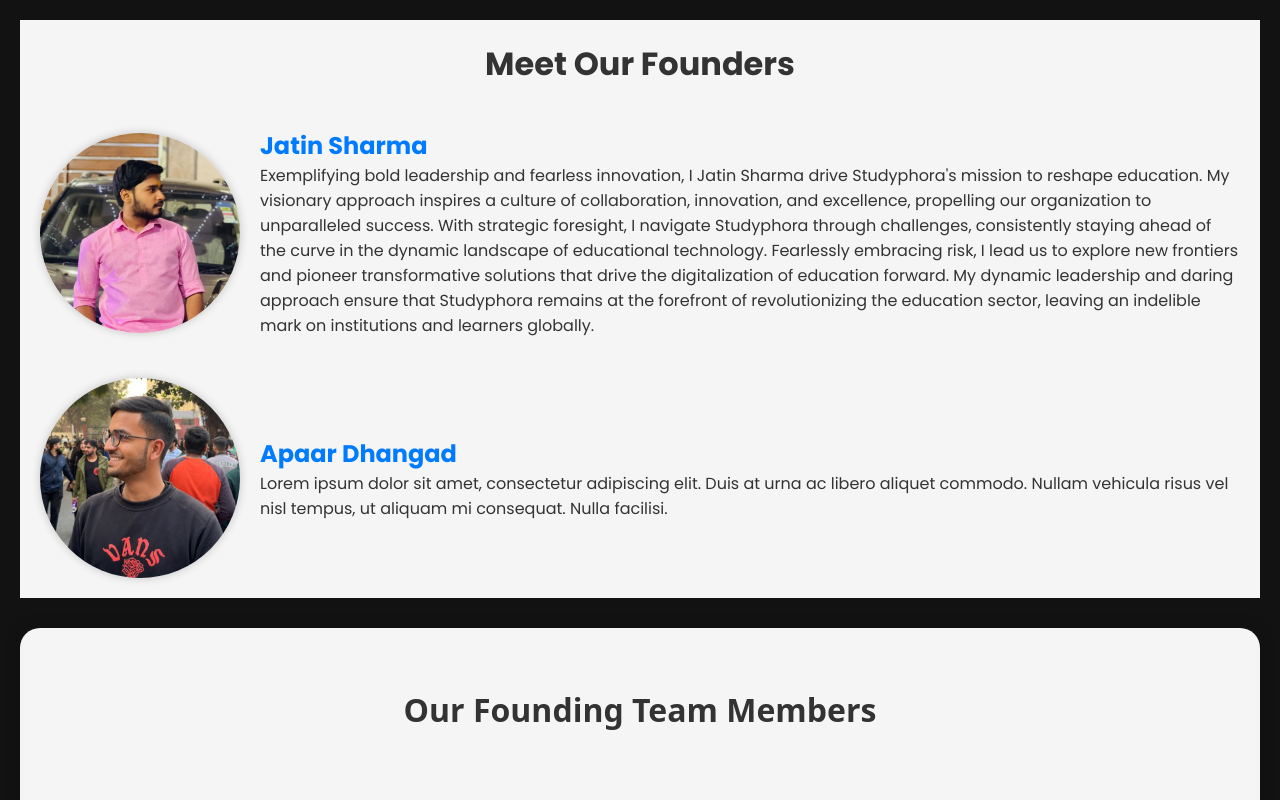
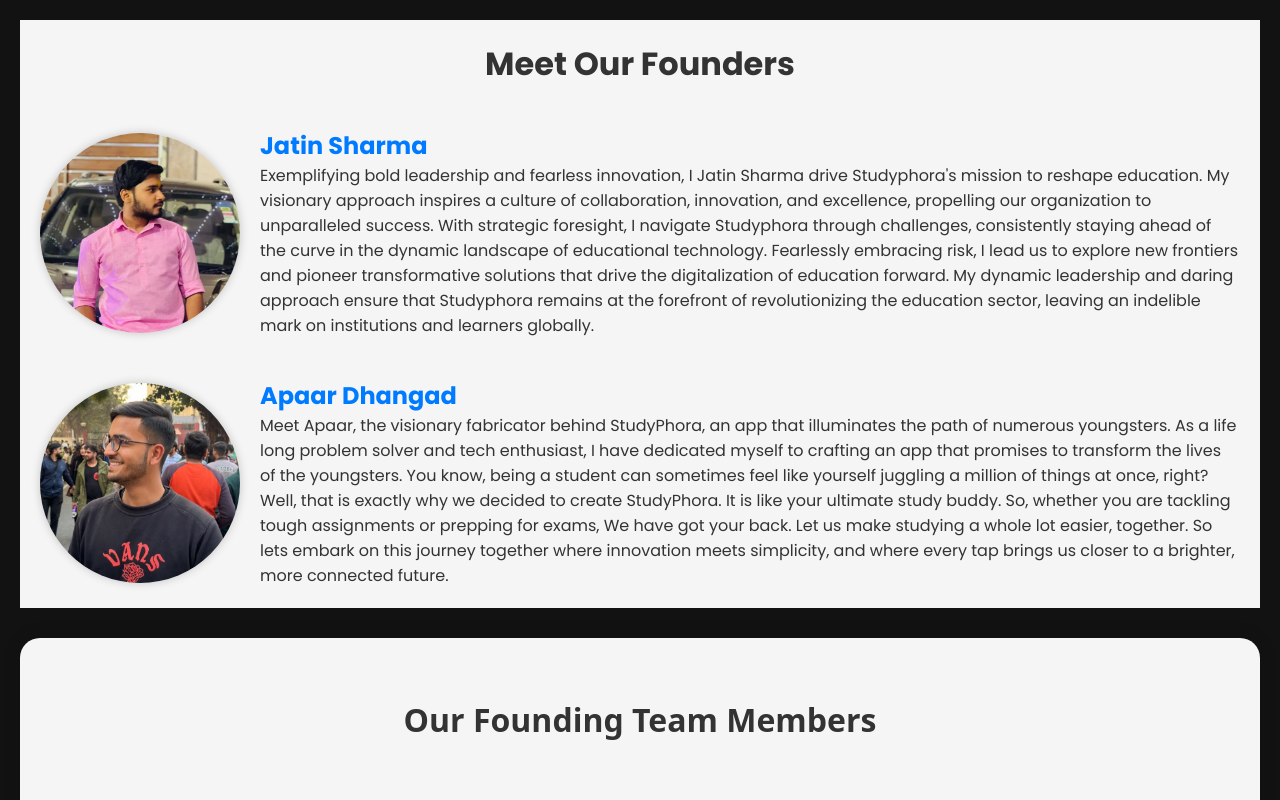
Before and after one commit to Quantsanskar/my-website, a Next.js app: page /founders in a window 1280 px wide. Shown: the top 800 px of the page. Built offline with nearby package versions, Linux system fonts and the light colour scheme.

Commit message:
Update founders.js

```diff
--- a/pages/founders.js
+++ b/pages/founders.js
@@ -22,7 +22,10 @@
                 </div>
                 <div className={styles.text}>
                     <h2 className={styles.name}>Apaar Dhangad</h2>
-                    <p>Lorem ipsum dolor sit amet, consectetur adipiscing elit. Duis at urna ac libero aliquet commodo. Nullam vehicula risus vel nisl tempus, ut aliquam mi consequat. Nulla facilisi.</p>
+                    <p> Meet Apaar, the visionary fabricator behind StudyPhora, an app that illuminates the path of numerous youngsters.
+
+As a life long problem solver and tech enthusiast, I have dedicated myself to crafting an app that promises to transform the lives of the youngsters.
+You know, being a student can sometimes feel like yourself juggling a million of things at once, right? Well, that is exactly why we decided to create StudyPhora. It is like your ultimate study buddy. So, whether you are tackling tough assignments or prepping for exams, We have got your back. Let us make studying a whole lot easier, together. So lets embark on this journey together where innovation meets simplicity, and where every tap brings us closer to a brighter, more connected future. </p>
                 </div>
             </section>
 
```
